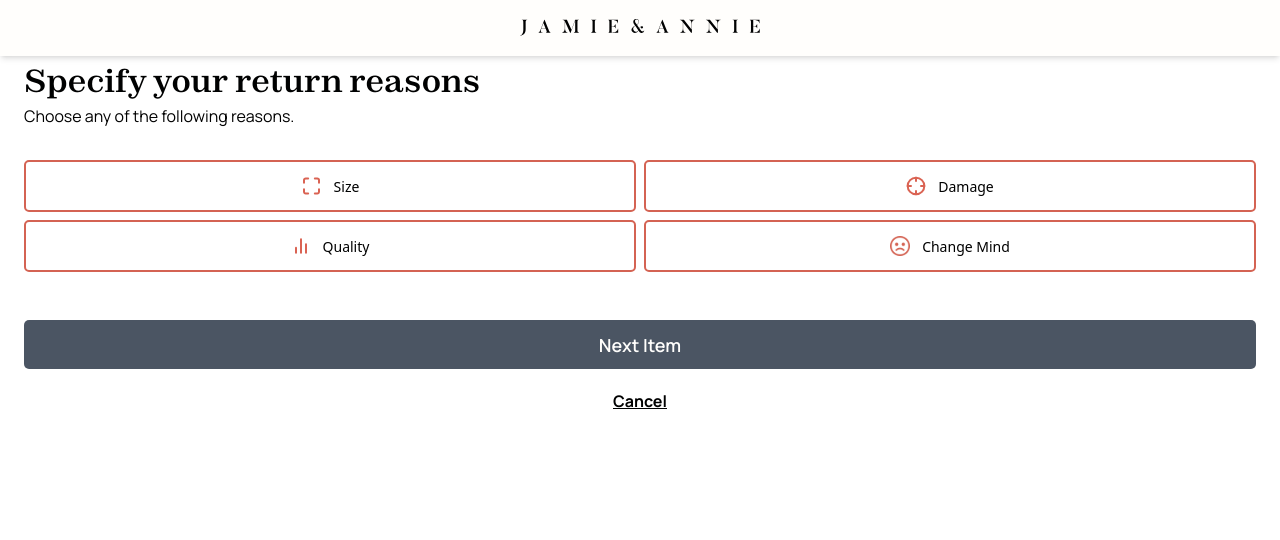
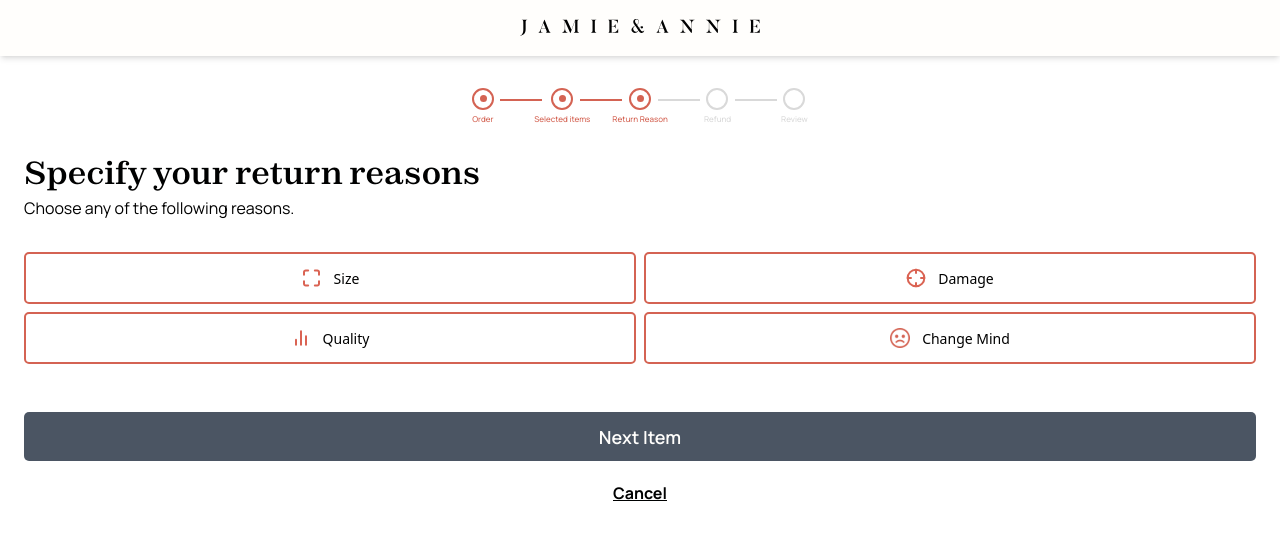
Before and after one commit to IsaiGonzalez08/Retail, a SvelteKit app: page /ReturnReason in a window 1280 px wide. Shown: the top 540 px of the page. Built offline with nearby package versions, Linux system fonts and the light colour scheme.

Commit message:
[FIX] store total balance and returnReasons

```diff
--- a/src/routes/ReturnReason/+page.svelte
+++ b/src/routes/ReturnReason/+page.svelte
@@ -40,7 +40,6 @@
 	function nextSlide() {
 		if (currentIndex < products.length - 1) {
 			currentIndex += 1;
-			resetActiveButton();
 		} else {
 			navigateToRefund();
 		}
@@ -48,7 +47,6 @@
 
 	function prevSlide() {
 		currentIndex = (currentIndex - 1 + products.length) % products.length;
-		resetActiveButton();
 	}
 
 	function openModal() {
@@ -74,10 +72,12 @@
 	}
 
 	function handleContinueClick() {
-		if (currentIndex < products.length - 1) {
-			nextSlide();
-		} else {
-			navigateToRefund();
+		if (isNextItemButtonEnabled) {
+			if (currentIndex < products.length - 1) {
+				nextSlide();
+			} else {
+				navigateToRefund();
+			}
 		}
 	}
 
@@ -110,12 +110,8 @@
 		}
 	}
 
-	function resetActiveButton() {
-		selections[currentIndex] = null;
-	}
-	$: isContinueButtonEnabled = allItemsSelected;
-	$: allItemsSelected = products.length > 0 && products.every((_, index) => selections[index] !== undefined);
 	$: isNextItemButtonEnabled = selections[currentIndex] !== undefined;
+	$: isContinueButtonEnabled = products.length > 0 && products.every((_, index) => selections[index] !== undefined);
 	$: buttonText = currentIndex === products.length - 1 ? 'Continue' : 'Next Item';
 </script>
 
@@ -127,6 +123,82 @@
 	<Header />
 	<div class="flex flex-col galaxy-z:px-1 custom:px-5 custom2:px-6 w-full h-full">
 		<div class="flex flex-col justify-between w-full h-full">
+			<div class="flex items-center h-[36px] w-full mb-[24px] mt-8 justify-center">
+				<div class="flex flex-col">
+					<div class="flex items-center">
+						<div
+							class="flex justify-center items-center bg-[#FFF] border-[#D46353] border-[2px] w-[22px] h-[22px] rounded-full"
+						>
+							<div class="flex justify-center w-[7px] h-[7px] bg-[#D46353] rounded-full" />
+						</div>
+					</div>
+					<h4
+						class="font-manrope font-medium text-start galaxy-z:text-[6.8px] custom:text-[7px] custom2:text-[8px] text-[#D46353] mt-[3px]"
+					>
+						Order
+					</h4>
+				</div>
+				<div class="w-[42px] h-[1.5px] bg-[#D46353] mx-[6px] mb-3" />
+				<div class="flex flex-col ml-[-14px]">
+					<div class="flex items-center justify-center">
+						<div
+							class="flex justify-center items-center bg-[#FFF] border-[#D46353] border-[2px] w-[22px] h-[22px] rounded-full"
+						>
+							<div class="flex justify-center w-[7px] h-[7px] bg-[#D46353] rounded-full" />
+						</div>
+					</div>
+					<h4
+						class="font-manrope font-medium text-start galaxy-z:text-[6.8px] custom:text-[7px] custom2:text-[8px] text-[#D46353] mt-[3px]"
+					>
+						Selected items
+					</h4>
+				</div>
+				<div class="w-[42px] h-[1.5px] bg-[#D46353] mb-3 ml-[-10px]"></div>
+				<div class="flex flex-col ml-[-10px]">
+					<div class="flex items-center justify-center">
+						<div
+							class="flex justify-center items-center bg-[#FFF] border-[#D46353] border-[2px] w-[22px] h-[22px] rounded-full"
+						>
+							<div class="flex justify-center w-[7px] h-[7px] bg-[#D46353] rounded-full" />
+						</div>
+					</div>
+					<h4
+						class="font-manrope font-medium text-start galaxy-z:text-[6.8px] custom:text-[7px] custom2:text-[8px] text-[#D46353] mt-[3px]"
+					>
+						Return Reason
+					</h4>
+				</div>
+				<div class="w-[42px] h-[1.5px] bg-[#D9D9D9] mb-3 ml-[-10px]"></div>
+				<div class="flex flex-col ml-1">
+					<div class="flex items-center justify-center">
+						<div
+							class="flex justify-center items-center bg-[#FFF] border-[#D9D9D9] border-[2px] w-[22px] h-[22px] rounded-full"
+						>
+							<div class="flex justify-center w-[7px] h-[7px] bg-[#FFF] rounded-full" />
+						</div>
+					</div>
+					<h4
+						class="font-manrope font-medium text-start galaxy-z:text-[6.8px] custom:text-[7px] custom2:text-[8px] text-[#D9D9D9] mt-[3px]"
+					>
+						Refund
+					</h4>
+				</div>
+				<div class="w-[42px] h-[1.5px] bg-[#D9D9D9] mb-3 ml-1"></div>
+				<div class="flex flex-col ml-1">
+					<div class="flex items-center justify-center">
+						<div
+							class="flex justify-center items-center bg-[#FFF] border-[#D9D9D9] border-[2px] w-[22px] h-[22px] rounded-full"
+						>
+							<div class="flex justify-center w-[7px] h-[7px] bg-[#FFF] rounded-full" />
+						</div>
+					</div>
+					<h4
+						class="font-manrope font-medium text-start galaxy-z:text-[6.8px] custom:text-[7px] custom2:text-[8px] text-[#D9D9D9] mt-[3px]"
+					>
+						Review
+					</h4>
+				</div>
+			</div>
 			<div class="galaxy-z:px-2 custom:px-0">
 				<h2 class="text-[#000101] text-[32px] font-zodiakBold">Specify your return reasons</h2>
 				<h4 class="font-manrope text-[16px] font-normal">Choose any of the following reasons.</h4>
@@ -186,8 +258,8 @@
 			<div class="flex flex-col items-center">
 				<button
 					on:click={handleContinueClick}
-					class={`w-full h-[49px] ${isContinueButtonEnabled ? 'bg-[#000101]' : 'bg-gray-600'} rounded-[5px] font-manrope font-semibold text-lg mt-6 text-[#FFFEFC]`}
-					disabled={!isContinueButtonEnabled}
+					class={`w-full h-[49px] ${isNextItemButtonEnabled ? 'bg-[#000101]' : 'bg-gray-600'} rounded-[5px] font-manrope font-semibold text-lg mt-6 text-[#FFFEFC]`}
+					disabled={!isNextItemButtonEnabled}
 				>
 					{buttonText}
 				</button>
--- a/src/routes/Review/components/OrderCard.svelte
+++ b/src/routes/Review/components/OrderCard.svelte
@@ -3,11 +3,14 @@
     export let price;
     export let image;
     export let reason;
+    export let deleteItem;
   </script>
 
   <div class="flex items-center justify-start w-full h-[145px] border-b-[1px] border-[#E4E3E1]">
     <div class="flex items-start">
+      <button on:click={deleteItem}>
         <img src="/trash.svg" alt="trash-icon" class="w-[30px] h-[30px]">
+      </button>
     </div>
     <div class="flex items-center min-w-[48px] min-h-[64px] mx-[20px]">
       <img src={image} alt="img-item">
--- a/src/routes/SelectItems/+page.svelte
+++ b/src/routes/SelectItems/+page.svelte
@@ -3,7 +3,6 @@
 	import CardItem from './components/CardItem.svelte';
 	import { goto } from '$app/navigation';
 	import { selectedProducts } from '../../stores/selectedProducts';
-	import { balance as balanceStore } from '../../stores/balance';
 	import Modal from '../components/modal.svelte';
 
 	let showModal = false;
@@ -26,30 +25,31 @@
 		goto('../ReturnReason');
 	}
 
-
 	function togglePrice(price, isAdding, product) {
+		const numericPrice = Number(price);
 		if (isAdding) {
-			localBalance += Number(price);
-			balanceStore.update(b => b + Number(price));
+			localBalance += numericPrice;
 			selectedProducts.update(products => {
 				const existingProduct = products.find(p => p.name === product.name);
 				if (existingProduct) {
-					return products.map(p => p.name === product.name ? { ...p, price: Number(price), reason: existingProduct.reason } : p);
+					return products.map(p => p.name === product.name ? { ...p, price: numericPrice, reason: existingProduct.reason } : p);
 				} else {
-					return [...products, { ...product, price: Number(price), reason: null }];
+					return [...products, { ...product, price: numericPrice, reason: null }];
 				}
 			});
 			selectedItems++;
+			console.log('items seleccionados', selectedItems);
 		} else {
-			localBalance -= Number(price);
-			balanceStore.update(b => b - Number(price));
+			localBalance -= numericPrice;
 			selectedProducts.update(products => {
-				return products.filter(p => p.name !== product.name);
+				const filteredProducts = products.filter(p => p.name !== product.name);
+				if (filteredProducts.length < products.length) {
+					selectedItems--;
+				}
+				return filteredProducts;
 			});
-			selectedItems--;
 		}
 	}
-
 </script>
 
 <div class="flex flex-col w-full h-full">
@@ -146,9 +146,10 @@
 					Continue
 				</button>
 				<button
-				on:click={openModal}
+					on:click={openModal}
 					class="mb-[22px] mt-[20px] w-[54px] h-[20px] font-manrope font-bold text-[#000101] border-b-[1px] border-[#000101]"
-					>Cancel
+				>
+					Cancel
 				</button>
 			</div>
 		</div>
--- a/src/routes/Sign/components/popup.svelte
+++ b/src/routes/Sign/components/popup.svelte
@@ -1,33 +1,9 @@
 <script>
     import { fly } from 'svelte/transition';
     export let visible = false;
-    export let closePopup;
   </script>
 
-  <!-- Estilos de Tailwind -->
-  <style>
-    .popup-enter {
-      opacity: 0;
-    }
-
-    .popup-enter-active {
-      opacity: 1;
-      transition: opacity 300ms ease-out;
-    }
-
-    .popup-leave {
-      opacity: 1;
-    }
-
-    .popup-leave-active {
-      opacity: 0;
-      transition: opacity 300ms ease-in;
-    }
-  </style>
-
   {#if visible}
-    <div class="fixed inset-0 bg-black bg-opacity-50 z-40" on:click={closePopup}></div>
-
     <div
       class="fixed bottom-0 left-0 right-0 bg-[#D46353] pt-8 px-8 rounded-t-lg shadow-lg z-50 transform transition-all duration-300 ease-out"
       in:fly="{{ y: 200, duration: 300 }}"
--- a/src/stores/balance.js
+++ /dev/null
@@ -1,3 +0,0 @@
-import { writable } from 'svelte/store';
-
-export const balance = writable(0);
--- a/src/stores/selectedProducts.js
+++ b/src/stores/selectedProducts.js
@@ -1,3 +1,4 @@
 import { writable } from 'svelte/store';
 
 export const selectedProducts = writable([]);
+export const totalBalance = writable(0);
```
Also changed, not shown: src/routes/Review/+page.svelte (+57 -32 lines), src/routes/Succesfull/+page.svelte (+10 -17 lines). Lines whose indentation alone changed are shown as unchanged.
